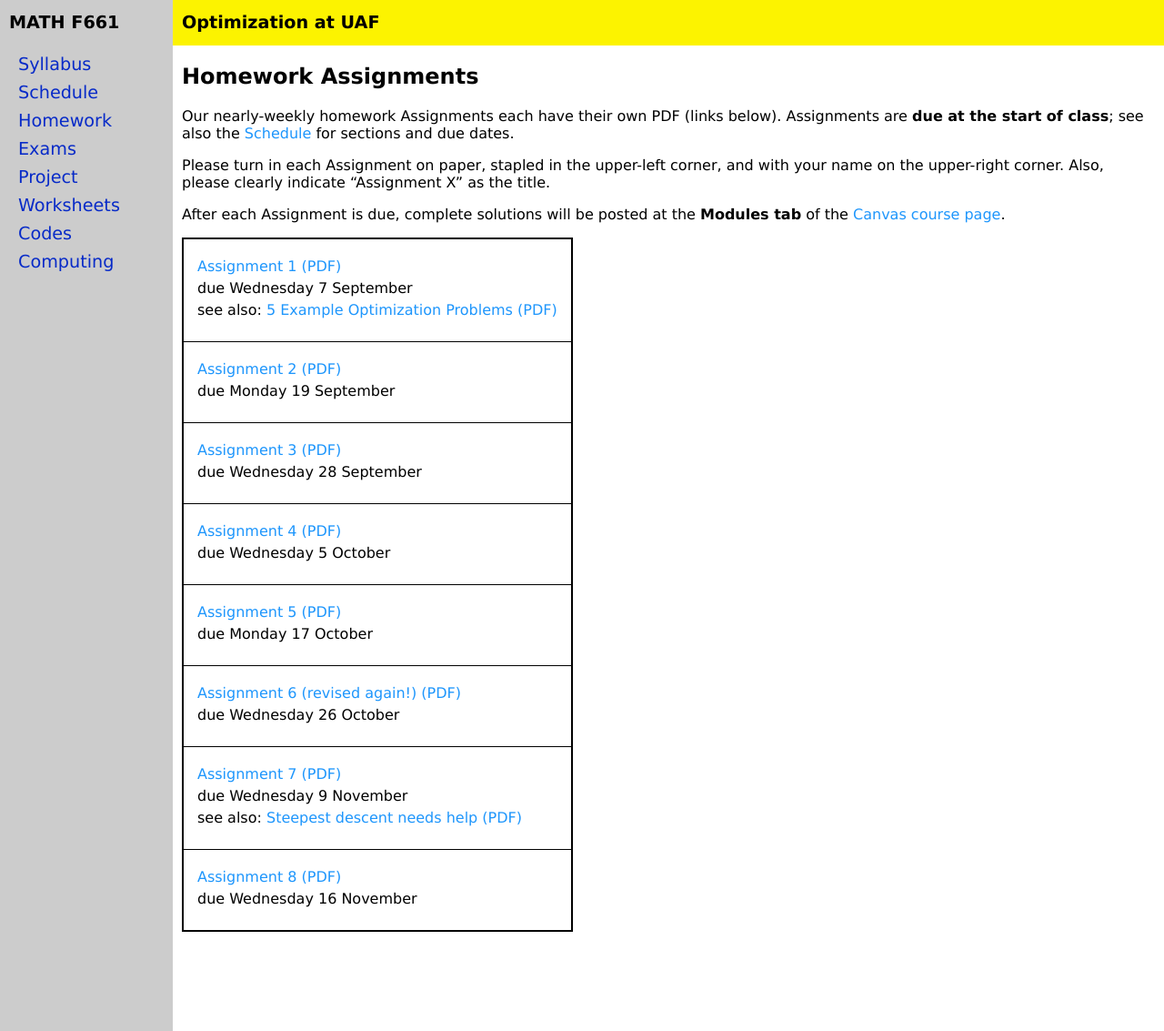
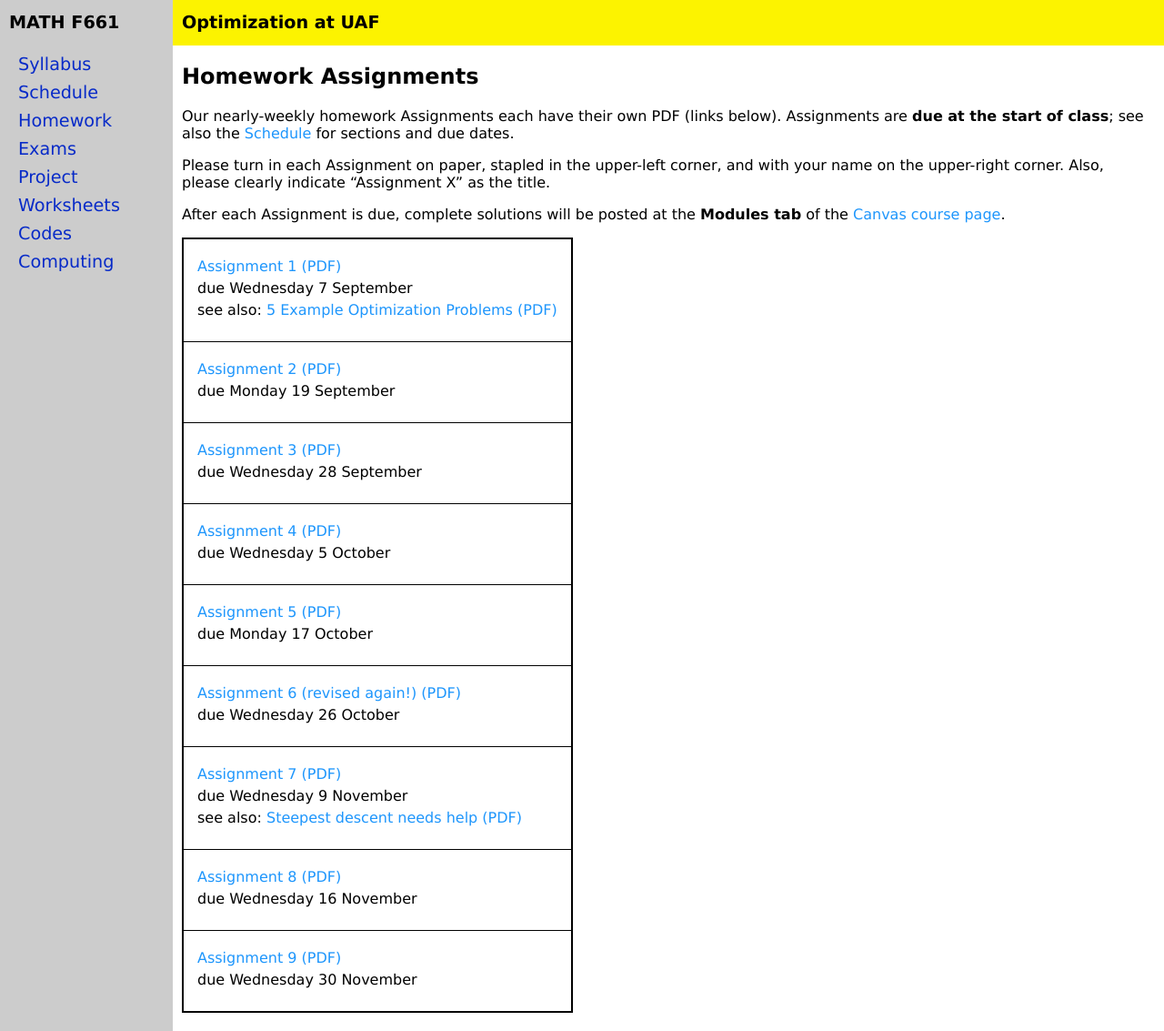
Before and after one commit to bueler/opt, a Jekyll site: the page built from homework.md, in a window 1280 px wide and 1133 px high. Shown: the whole window at 91% size. Built offline with Jekyll 4.4.1, drawn with Linux system fonts in a browser that asks for light colours.

Commit message:
post A9 and updated schedule

```diff
--- a/_data/homework.yml
+++ b/_data/homework.yml
@@ -29,3 +29,6 @@ homework:
 - name: Assignment 8
   due: Wednesday 16 November
   blank: A8.pdf
+- name: Assignment 9
+  due: Wednesday 30 November
+  blank: A9.pdf
```
Also changed, not shown: 4 other files.
